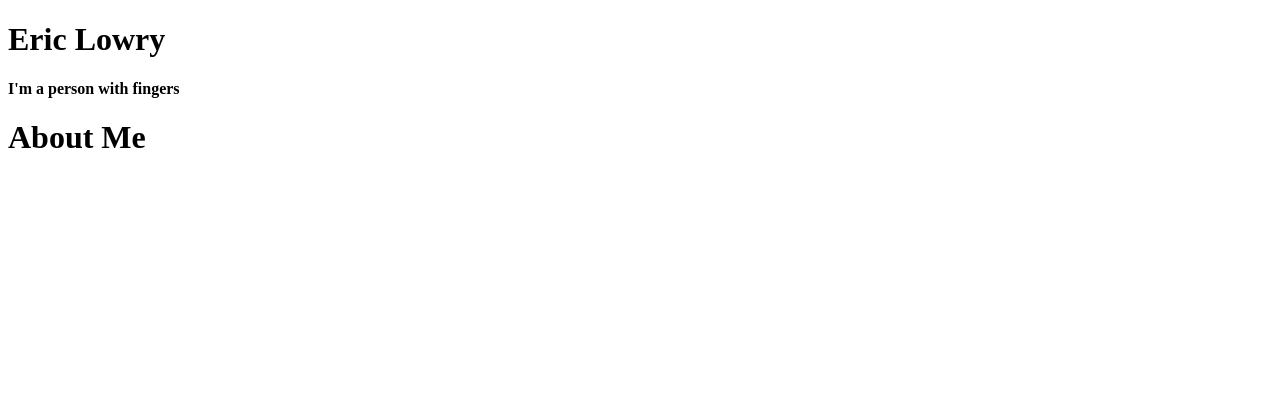
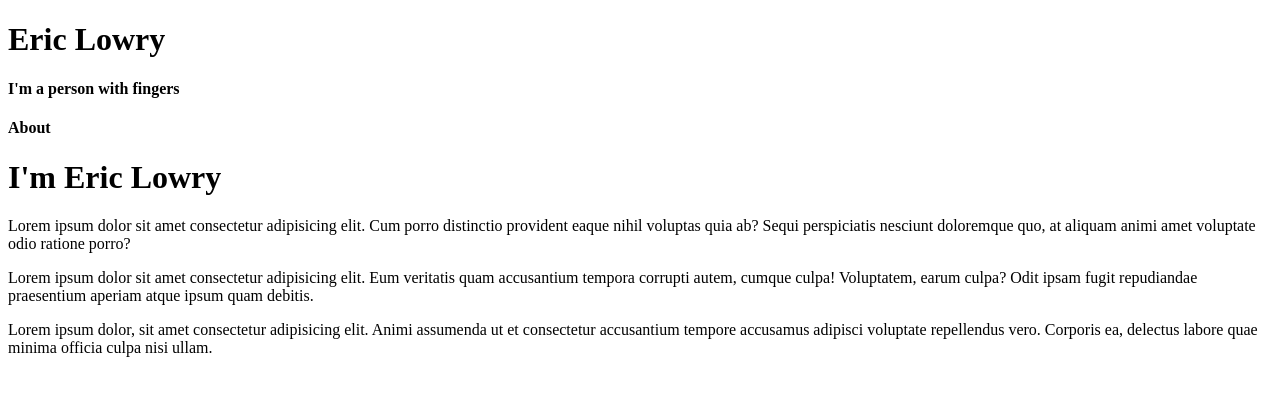
Before and after one commit to EricL0wry/eric-lowry-portfolio, a React app: page / in a window 1280 px wide. Shown: the top 396 px of the page. Built offline with nearby package versions, Linux system fonts and the light colour scheme; the HTML template or start-up script is replaced by a standard one.

Commit message:
Added basic jsx element structure for about section with some lorem ipsum

```diff
--- a/src/components/about.jsx
+++ b/src/components/about.jsx
@@ -3,6 +3,17 @@ import React from 'react';
 export default function about() {
 
   return (
-    <h1>About Me</h1>
+    <div className="about container">
+      <div className="about-content">
+        <div className="about-image"></div>
+        <div className="about-info">
+          <h4>About</h4>
+          <h1>I&apos;m Eric Lowry</h1>
+          <p>Lorem ipsum dolor sit amet consectetur adipisicing elit. Cum porro distinctio provident eaque nihil voluptas quia ab? Sequi perspiciatis nesciunt doloremque quo, at aliquam animi amet voluptate odio ratione porro?</p>
+          <p>Lorem ipsum dolor sit amet consectetur adipisicing elit. Eum veritatis quam accusantium tempora corrupti autem, cumque culpa! Voluptatem, earum culpa? Odit ipsam fugit repudiandae praesentium aperiam atque ipsum quam debitis.</p>
+          <p>Lorem ipsum dolor, sit amet consectetur adipisicing elit. Animi assumenda ut et consectetur accusantium tempore accusamus adipisci voluptate repellendus vero. Corporis ea, delectus labore quae minima officia culpa nisi ullam.</p>
+        </div>
+      </div>
+    </div>
   );
 }
```
